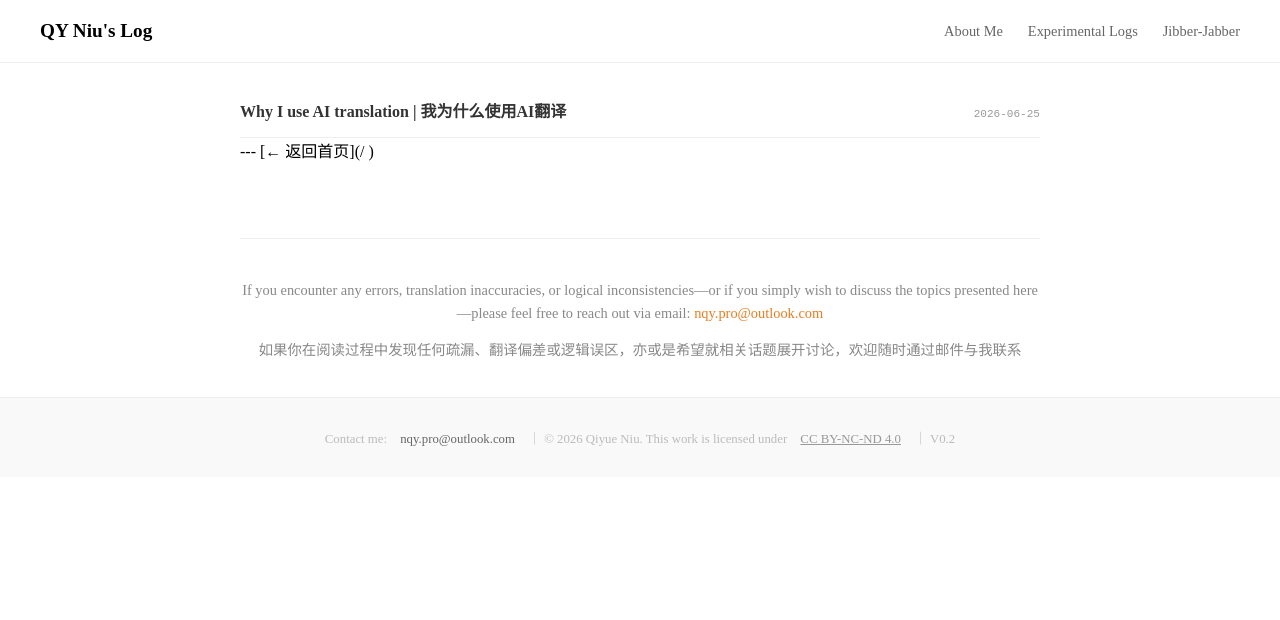
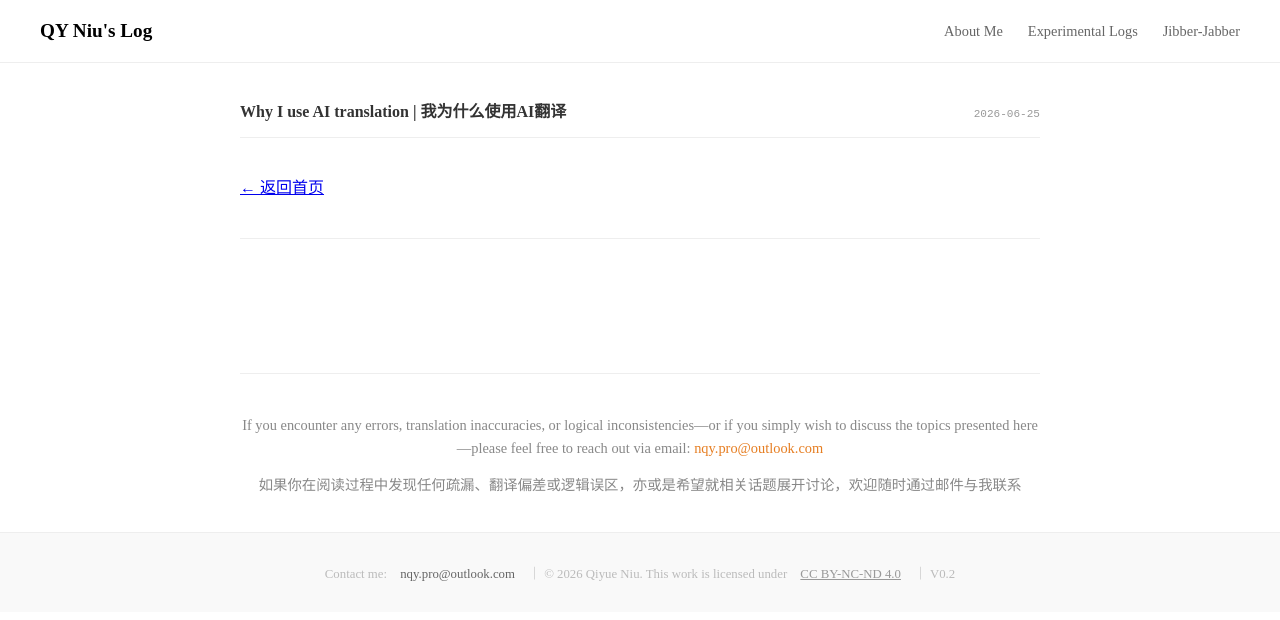
Before and after one commit to nqy-exp/nqy-exp.github.io, a Jekyll site: the page built from _ideas/index.md, in a window 1280 px wide. Shown: the top 620 px of the page. Built offline with Jekyll 4.4.1, drawn with Linux system fonts in a browser that asks for light colours.

Commit message:
fix ideas-index & ideas-sidebar

```diff
--- a/_ideas/index.md
+++ b/_ideas/index.md
@@ -52,9 +52,12 @@ permalink: /ideas/
   {% endfor %}
 </div>
 
----
+<br><br>
 
-[← 返回首页](/ )
+<!-- 2. 返回首页链接 (使用 HTML 以确保稳定性) -->
+<a href="/" class="back-link">← 返回首页</a>
+
+<hr style="border: none; border-top: 1px solid #eee; margin: 40px 0;">
 
 <br><br><br> <!-- 增加一些间距，把免责声明推下去 -->
 
--- a/_includes/sidebar.html
+++ b/_includes/sidebar.html
@@ -1,8 +1,11 @@
 <!-- sidebar.html -->
 <aside class="sidebar">
-  <h3 class="sidebar-title">Jibber-Jabber</h3>
+  <h3 class="sidebar-title">
+  <a href="/ideas/" style="text-decoration: none; color: inherit;">Jibber-Jabber</a>
+</h3>
   <ul class="sidebar-list">
     {% for item in site.ideas %}
+     {% if item.name != "index" %}
       <li class="sidebar-item">
         <a href="{{ item.url }}" class="sidebar-link">
           {{ item.title }}
```
